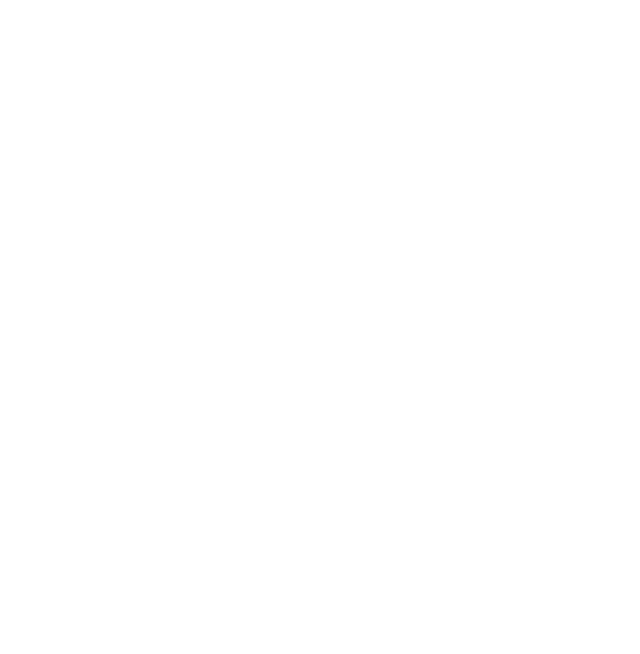
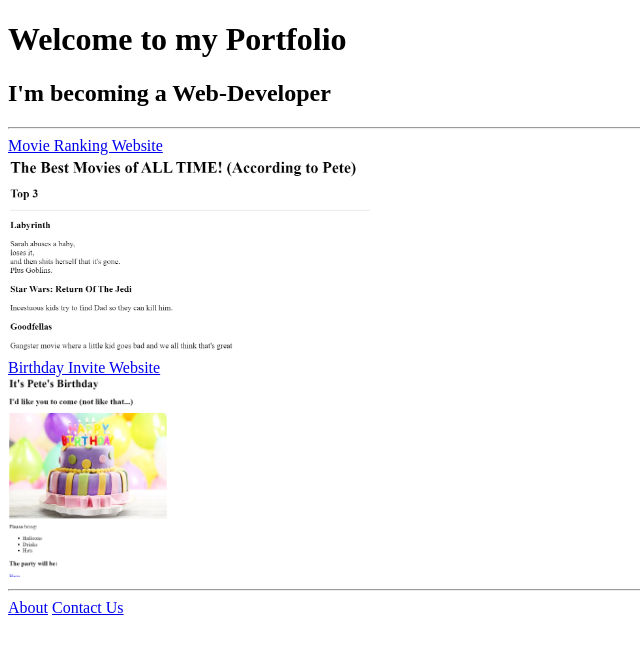
Before and after one commit to petemac281/html-portfolio, a plain HTML site: page index.html in a window 1280 px wide. Shown: the whole page, without its empty margins (0-640 px from the left). Drawn offline with Linux system fonts and the light colour scheme.

Commit message:
Update index.html

```diff
--- a/index.html
+++ b/index.html
@@ -1,5 +1,29 @@
 <!-- TODO 1: Create the HTML Boilerplate -->
+<!DOCTYPE html>
+<html lang="en">
+    <head>
+        <meta charset="UTF-8">
+        <meta name="viewport" content="width=device-width, initial-scale=1.0">
+        <title>Portfolio</title>
+    </head>
+    <body>
+        <h1>Welcome to my Portfolio</h1>
+        <h2>I'm becoming a Web-Developer</h2>
 
+        <hr />
+
+        <a href="./public/movie-ranking.html">Movie Ranking Website</a> <br/>
+        <img height="200" src="./assets/images/movie-ranking.png" />
+        <br />
+
+        <a href="./public/birthday-invite.html">Birthday Invite Website</a> <br />
+        <img height="200" src="./assets/images/Birthday-Invite2.png" />
+        <br />
+        <hr />
+
+        <a href="./public/about.html">About</a> <a href="./public/contact.html">Contact Us</a>
+    </body>
+</html>
 <!-- TODO 2: Add Your previous projects' HTML into the public folder -->
 
 <!-- TODO 3: Take screenshots of your project previews and add the images to the images folder -->
```
